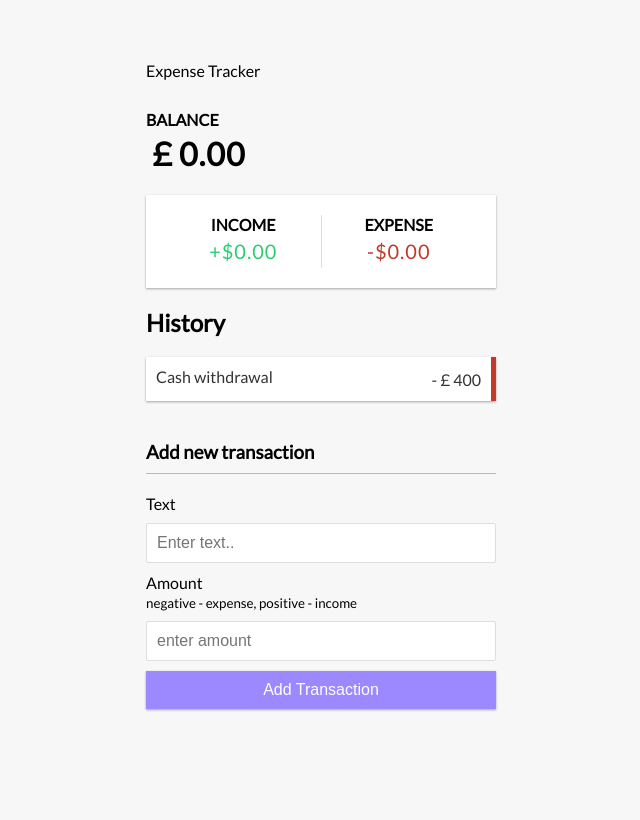
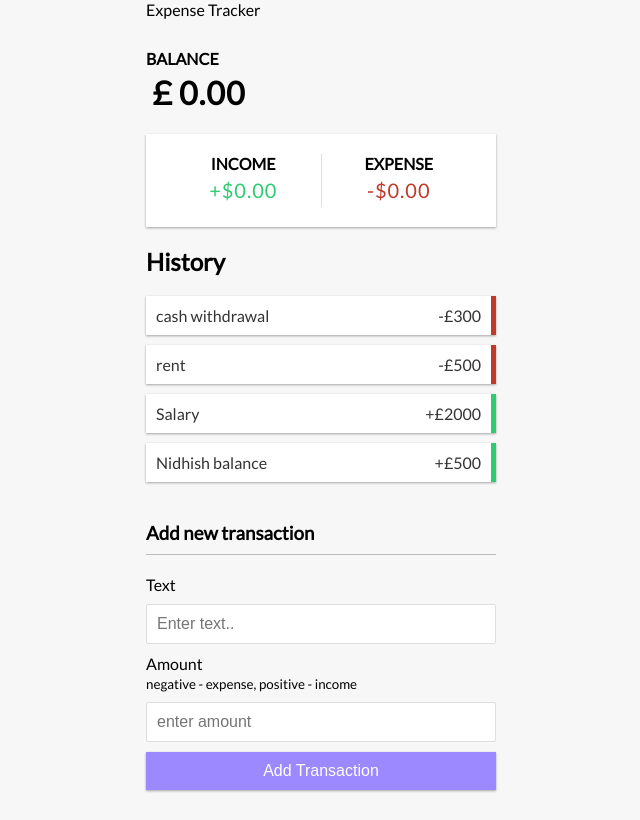
Before and after one commit to KamikazeWild/MoneyManage, a React (Create React App) app: page / in a window 1280 px wide. Shown: the whole page, without its empty margins (319-959 px from the left). Built offline with nearby package versions, Linux system fonts and the light colour scheme.

Commit message:
Added Transaction component

```diff
--- a/src/App.js
+++ b/src/App.js
@@ -4,9 +4,11 @@ import Balance from "./Components/Balance";
 import NewTransaction from "./Components/NewTransaction";
 import IncomeExpense from "./Components/IncomeExpense";
 import TransactionsList from "./Components/TransactionsList";
+import { GlobalProvider } from "./context/GlobalState";
 
 function App() {
 	return (
+		<GlobalProvider>
 			<div className="App">
 				<header className="App-header">Expense Tracker</header>
 				<div className="container">
@@ -24,6 +26,7 @@ function App() {
 					</div>
 				</div>
 			</div>
+		</GlobalProvider>
 	);
 }
 
--- a/src/Components/IncomeExpense.js
+++ b/src/Components/IncomeExpense.js
@@ -3,7 +3,7 @@ const TransactionHistory = () => {
 		<div className="inc-exp-container">
 			<div>
 				<h4>Income</h4>
-				<p id="money-plus" class="money plus">
+				<p id="money-plus" className="money plus">
 					+$0.00
 				</p>
 			</div>
--- /dev/null
+++ b/src/Components/Transaction.js
@@ -0,0 +1,15 @@
+const Transaction = ({ transaction }) => {
+	const sign = transaction.amount < 0 ? "-" : "+";
+
+	return (
+		<li className={transaction.amount < 0 ? "minus" : "plus"}>
+			{transaction.text}{" "}
+			<span>
+				{sign}£{Math.abs(transaction.amount)}
+			</span>
+			<button className="delete-btn">x</button>
+		</li>
+	);
+};
+
+export default Transaction;
--- a/src/Components/TransactionsList.js
+++ b/src/Components/TransactionsList.js
@@ -1,12 +1,17 @@
+import { useContext } from "react";
+import { GlobalContext } from "../context/GlobalState";
+import Transaction from "./Transaction";
+
 const TransactionsList = () => {
+	const { transactions } = useContext(GlobalContext);
+
 	return (
 		<div>
 			<h2>History</h2>
 			<ul className="list">
-				<li className="minus">
-					Cash withdrawal <span>-￡400</span>
-					<button className="delete-btn">x</button>
-				</li>
+				{transactions.map((transaction) => (
+					<Transaction key={transaction.id} transaction={transaction} />
+				))}
 			</ul>
 		</div>
 	);
```
Lines whose indentation alone changed are shown as unchanged.
